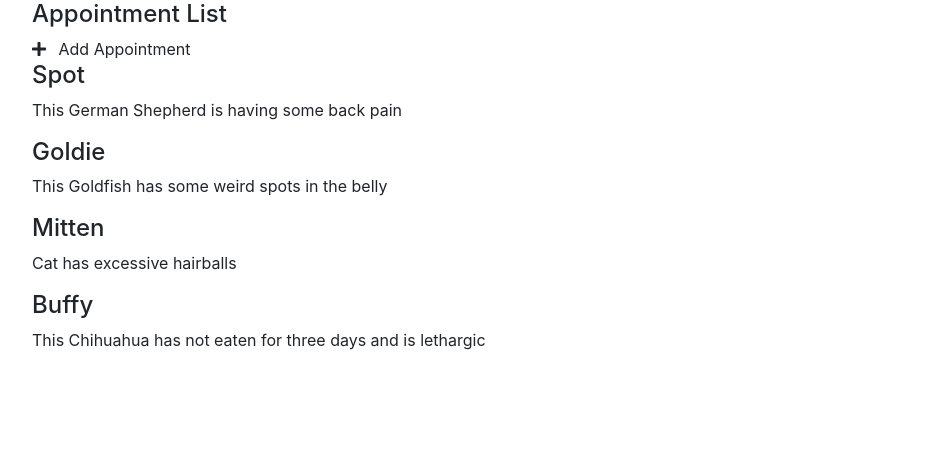
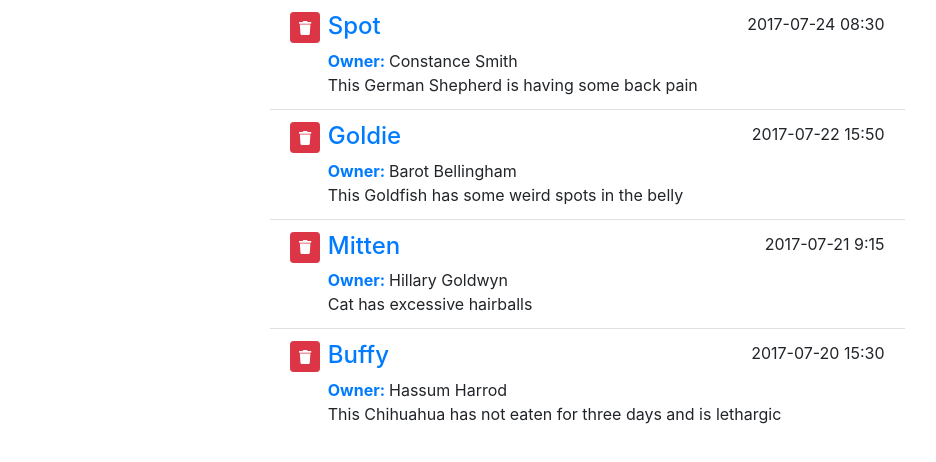
Before and after one commit to jcoz1968/vue-interface, a Vue app: page / in a window 1280 px wide. Shown: the top 462 px of the page, without its empty margins (53-989 px from the left). Built offline with nearby package versions, Linux system fonts and the light colour scheme.

Commit message:
bootstrap in sub, props

```diff
--- a/src/App.vue
+++ b/src/App.vue
@@ -1,16 +1,13 @@
 <template>
   <div id="main-app" class="container">
-    <h4>{{title}}</h4>
-    <font-awesome-icon icon="plus" class="mr-2" /> Add Appointment
-    <div v-for="(item, i) in appointments" v-bind:key="i">
-      <h4>{{item.petName}}</h4>
-      <p>{{item.aptNotes}}</p>
+    <div class="row justify-content-center">
+      <appointment-list :appointments="appointments" />
     </div>
   </div>
 </template>
 
 <script>
-import {FontAwesomeIcon} from '@fortawesome/vue-fontawesome';
+import AppointmentList from './components/AppointmentList';
 import axios from 'axios';
 
 export default {
@@ -22,7 +19,7 @@ export default {
     }
   },
   components: {
-    FontAwesomeIcon,
+    AppointmentList
   },
   mounted() {
     axios.get('./data/appointments.json')
--- /dev/null
+++ b/src/components/AppointmentList.vue
@@ -0,0 +1,33 @@
+<template>
+  <div class="col-12 col-md-10 col-lg-7">
+    <div class="list-group list-group-flush">
+      <div class="list-group-item d-flex align-items-start" v-for="(item, i) in appointments" v-bind:key="i">
+        <button class="mr-2 btn btn-sm btn-danger">
+          <font-awesome-icon icon="trash" />
+        </button>
+        <div class="w-100">
+          <div class="d-flex justify-content-between">
+            <span class="h4 text-primary">{{item.petName}}</span>
+            <span class="float-right">{{item.aptDate}}</span>
+          </div>
+          <div class="owner-name">
+            <span class="font-weight-bold text-primary mr-1">Owner:</span>
+            <span>{{item.petOwner}}</span>
+          </div>
+          <div>{{item.aptNotes}}</div>
+        </div>
+      </div>
+    </div>
+  </div>
+</template>
+
+<script>
+  import {FontAwesomeIcon} from '@fortawesome/vue-fontawesome';
+  export default {
+    name: "AppointmentList",
+    props: ["appointments"],
+    components: {
+      FontAwesomeIcon
+    }
+  }
+</script>
```
